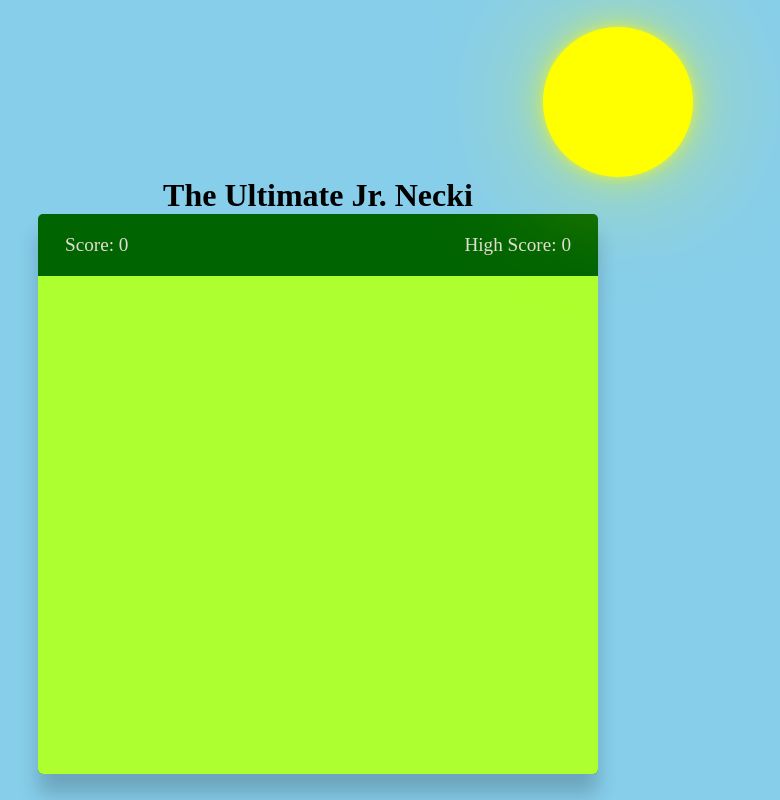
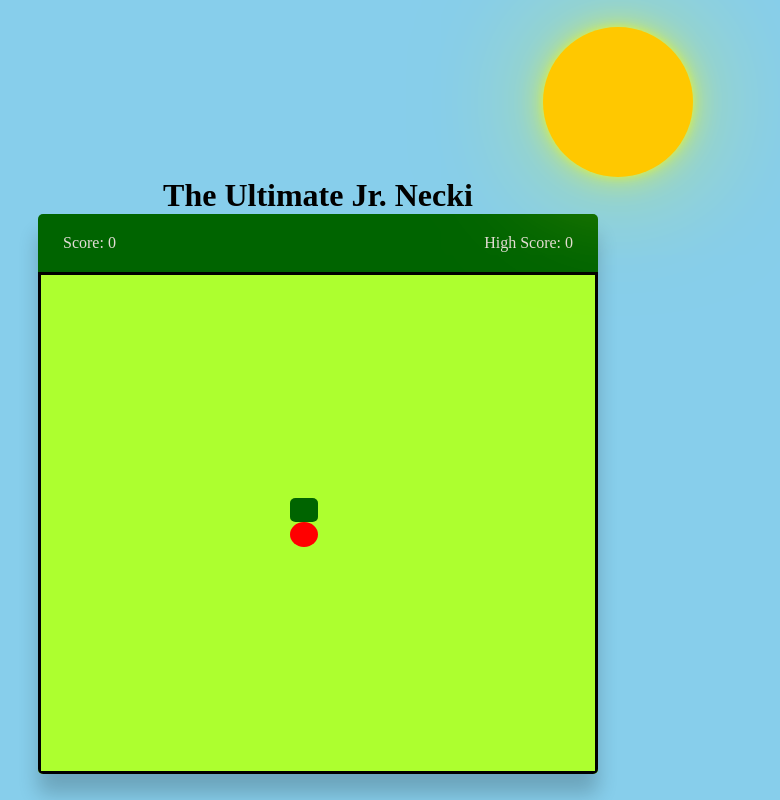
Before and after one commit to Owenlrj98/Jr-Necki-Game, a plain HTML site: page index.html in a window 1280 px wide. Shown: the whole page, without its empty margins (322-1102 px from the left). Drawn offline with Linux system fonts and the light colour scheme.

Commit message:
fixed one issue where code didnt work, accidentally added .

```diff
--- a/snake.js
+++ b/snake.js
@@ -154,7 +154,7 @@ function init() {
 
     // Check whether it bite itself
     for (let i = 1; i < snakeBody.length; i++) { //ignore head: start i = 1
-        if (snakePosition.x === snakeBody.[i][0] && snakePosition.y === snakeBody.[i][1]) {
+        if (snakePosition.x === snakeBody[i][0] && snakePosition.y === snakeBody[i][1]) {
     // for all body segment, if snake head's x and y = body segment x and y
     // since
     // snakebody[i][0] = find x coordinate of segment i
--- a/style.css
+++ b/style.css
@@ -27,9 +27,9 @@ body {
     display: flex;
     color: rgb(228, 220, 215);
     font-weight: 500;
-    font-size: 1.2rem;
+    font-size: 20 px;
     justify-content: space-between;
-    padding: 20px 27px;
+    padding: 20px 25px;
 }
 .gameArea {
     height: 100%;
@@ -37,12 +37,16 @@ body {
     display: grid;
     grid-template: repeat(20, 1fr) / repeat(20, 1fr);
     background: greenyellow;
+    border-style: solid;
+
 }
 .gameArea .food {
     background: red;
+    border-radius: 50%;
 }
 .gameArea .snake {
     background: darkgreen;
+    border-radius: 20%;
 }
 .arrowKeys {
     display: none;
@@ -51,7 +55,6 @@ body {
 .arrowKeys i {
     padding: 25px 0;
     text-align: center;
-    font-size: 1.3rem;
     color: white;
     width: calc(100%/4);
     cursor: pointer;
@@ -66,7 +69,7 @@ body {
         font-size: 15px;
     }
     .arrowKeys {
-        display.flex;
+        display: flex;
     }
     .arrowKeys i {
         padding: 10px;
@@ -79,7 +82,7 @@ body {
     top: 0px;
     width: 150px;
     height: 150px;
-    background: yellow;
+    background: rgb(255, 200, 0);
     border-radius: 50%;
     animation: shine 4s ease-in-out infinite;
 
```
